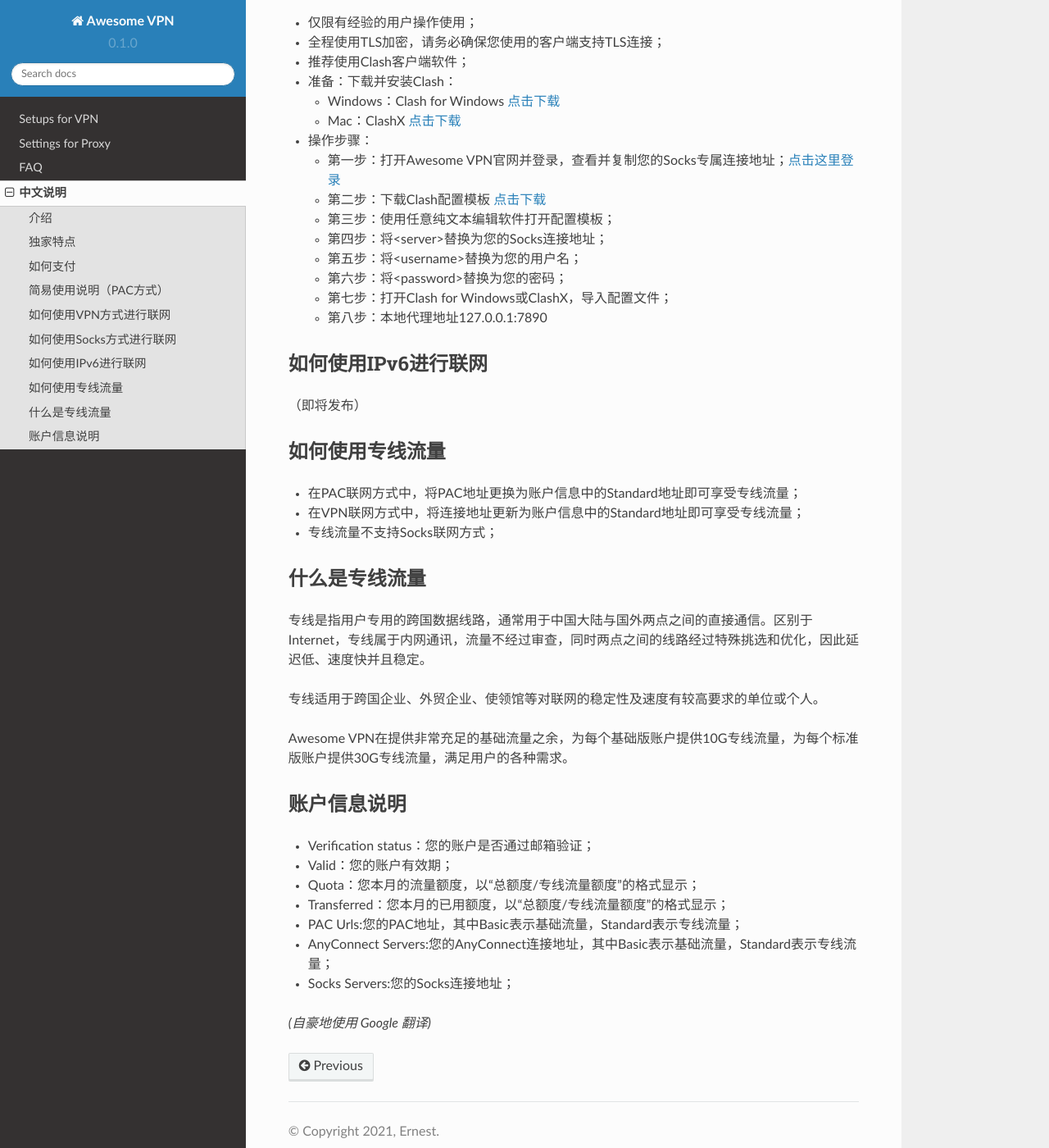
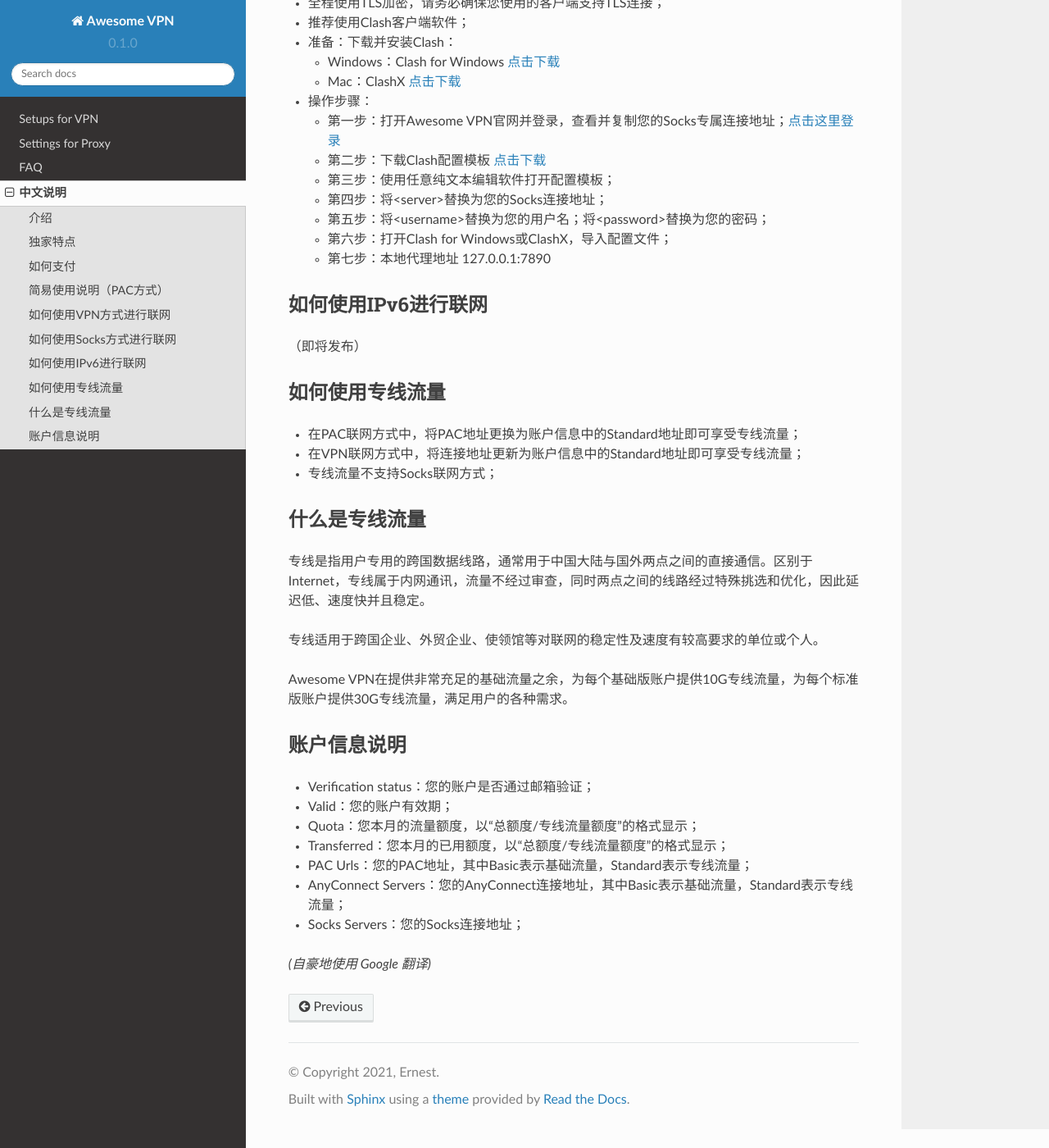
Before and after one commit to orezm/avc, a Sphinx documentation site: the page built from docs/source/zh.rst, in a window 1280 px wide and 1400 px high, scrolled down 3732 px. Shown: the whole window at 82% size. Built offline with Sphinx 7.4.7 and the Read the Docs theme 2.0.0, drawn with Linux system fonts in a browser that asks for light colours; some of the changed text lies outside the part shown.

Commit message:
Update zh.rst

```diff
--- a/docs/source/zh.rst
+++ b/docs/source/zh.rst
@@ -112,10 +113,9 @@
   * 第二步：下载Clash配置模板 `点击下载 <https://github.com/orezm/avc/releases/download/downloads/config.yaml>`_
   * 第三步：使用任意纯文本编辑软件打开配置模板；
   * 第四步：将<server>替换为您的Socks连接地址；
-  * 第五步：将<username>替换为您的用户名；
-  * 第六步：将<password>替换为您的密码；
-  * 第七步：打开Clash for Windows或ClashX，导入配置文件；
-  * 第八步：本地代理地址127.0.0.1:7890
+  * 第五步：将<username>替换为您的用户名；将<password>替换为您的密码；
+  * 第六步：打开Clash for Windows或ClashX，导入配置文件；
+  * 第七步：本地代理地址 127.0.0.1:7890
 
 
 如何使用IPv6进行联网
@@ -147,8 +147,8 @@
 * Valid：您的账户有效期；
 * Quota：您本月的流量额度，以“总额度/专线流量额度”的格式显示；
 * Transferred：您本月的已用额度，以“总额度/专线流量额度”的格式显示；
-* PAC Urls:您的PAC地址，其中Basic表示基础流量，Standard表示专线流量；
-* AnyConnect Servers:您的AnyConnect连接地址，其中Basic表示基础流量，Standard表示专线流量；
-* Socks Servers:您的Socks连接地址；
+* PAC Urls：您的PAC地址，其中Basic表示基础流量，Standard表示专线流量；
+* AnyConnect Servers：您的AnyConnect连接地址，其中Basic表示基础流量，Standard表示专线流量；
+* Socks Servers：您的Socks连接地址；
 
 *(自豪地使用 Google 翻译)*
```
Also changed, not shown: other parts of docs/source/zh.rst (+9 -8 lines).
